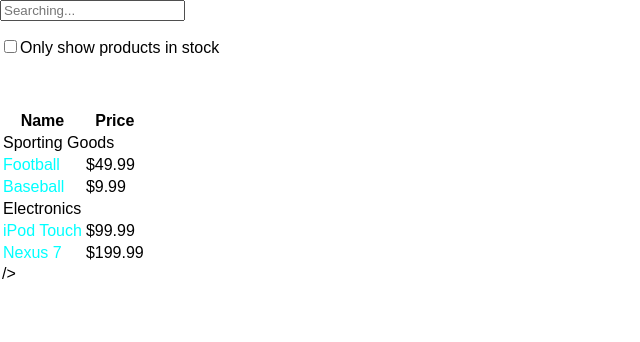
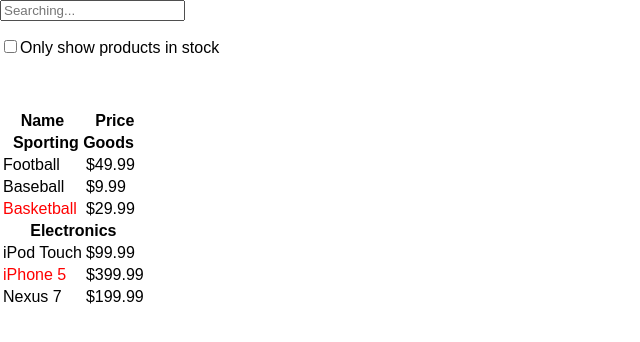
Before and after one commit to MatchaYi/React, a React (Create React App) app: page / in a window 1280 px wide. Shown: the top 342 px of the page, without its empty margins (0-640 px from the left). Built offline with nearby package versions, Linux system fonts and the light colour scheme.

Commit message:
modified

```diff
--- a/src/components/12-ThingkingInReact.1.js
+++ b/src/components/12-ThingkingInReact.1.js
@@ -34,9 +34,9 @@
         <tbody>
         {
                categories.map(category =>
-                  [<tr><td colSpan='2'>{category}</td></tr>].concat(
+                  [<tr><th colSpan='2'>{category}</th></tr>].concat(
                       categorized_prods[category].map(prod => {
-                          let color = prod.stock ? '': 'cyan';
+                          let color = prod.stocked ? '': 'red';
                           return (
                               <tr key={prod.name}>
                                   <td style={{color}}>{prod.name}</td>
@@ -63,7 +63,7 @@
     render () {
         const isStock = this.props.isStock;
         const searchText = this.props.searchText;
-        const datas = dataJson.filter(prod => isStock || prod.stocked)
+        const datas = dataJson.filter(prod => !isStock || prod.stocked)
                               .filter(prod => prod.name.indexOf(searchText) !== -1);
         return (
             <table>
@@ -74,7 +74,6 @@
                     </tr>
                 </thead>
                 <Products data={datas}/>
-                />
             </table>
         )
     }
```
